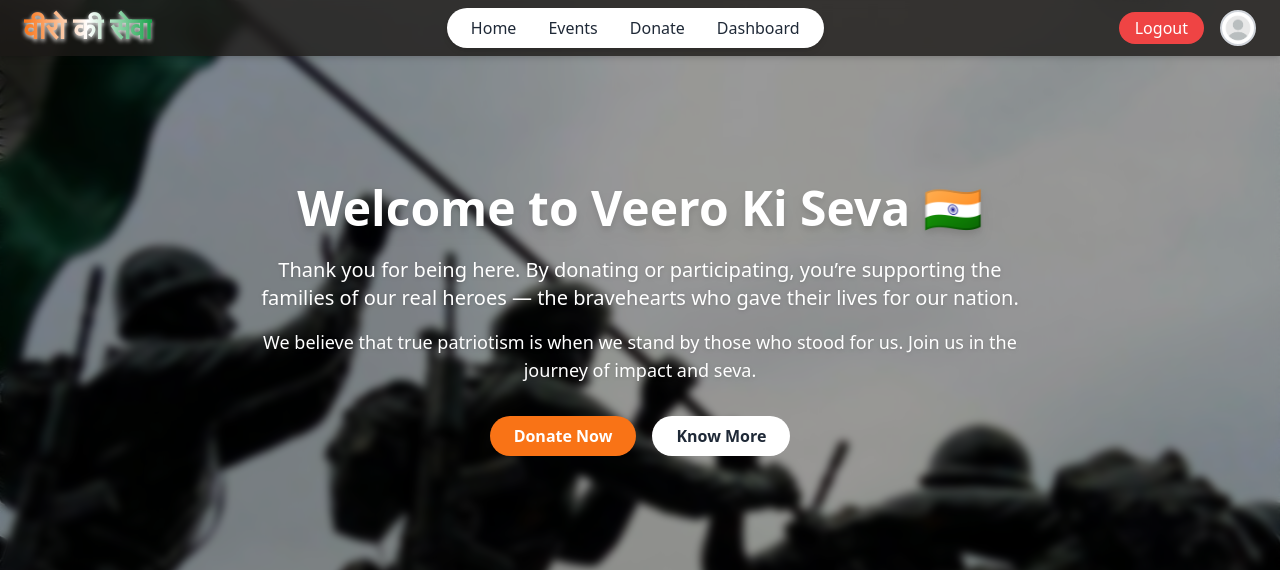
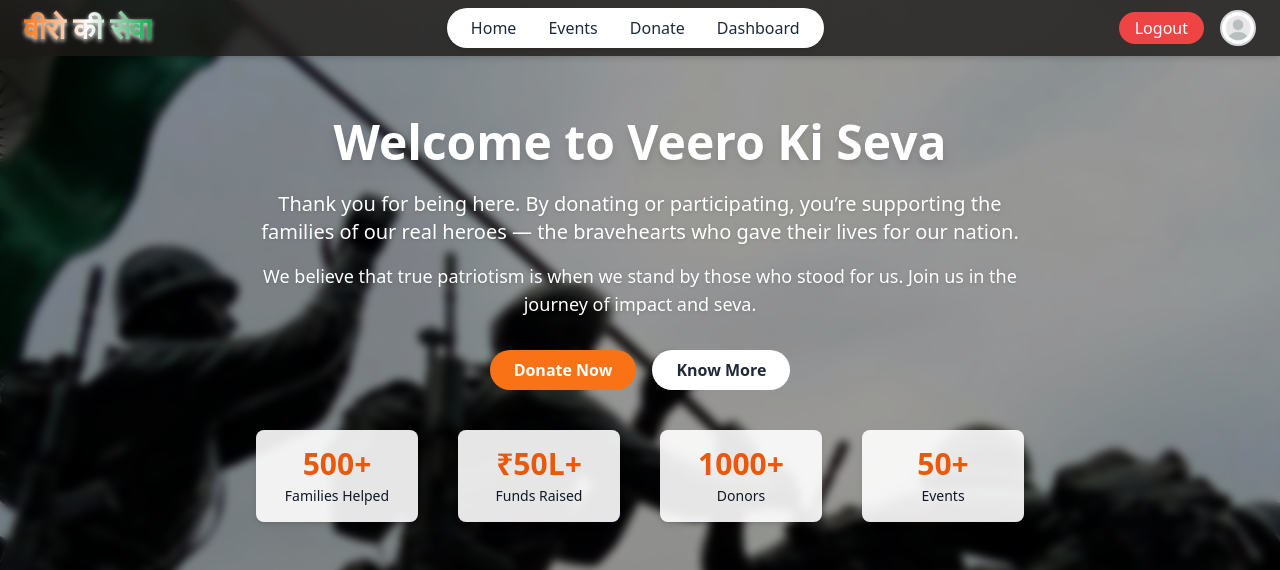
Before and after one commit to Nishil-Gangrade/veero-ki-seva-frontend, a React (Vite) app: page /donor/home in a window 1280 px wide. Shown: the top 570 px of the page. Built offline with nearby package versions, Linux system fonts and the light colour scheme.

Commit message:
made changes in navbar

```diff
--- a/src/components/DonorNavbar.jsx
+++ b/src/components/DonorNavbar.jsx
@@ -41,8 +41,8 @@ const DonorNavbar = () => {
         <div className={`transition-all duration-500 flex items-center ${isScrolled ? "bg-gradient-to-r from-orange-500 via-white to-green-600 p-[2px] rounded-full" : ""}`}>
           <div className={`flex items-center transition-all duration-500
             ${isScrolled
-              ? "bg-white rounded-full px-4 py-1 space-x-4 text-sm shadow-md"
-              : "bg-white rounded-full px-6 py-2 space-x-8 text-base shadow-md"}`}
+              ? "bg-black  rounded-full px-4 py-1 space-x-4 text-sm shadow-md"
+              : "bg-white  rounded-full px-6 py-2 space-x-8 text-base shadow-md"}`}
           >
             {[
               { to: "/donor/home", label: "Home" },
@@ -103,3 +103,4 @@ const DonorNavbar = () => {
 };
 
 export default DonorNavbar;
+// make changes in this to make navbar hright more also Navbar background turns black on scroll, with text turning white.
--- a/src/pages/donor/DonorHome.jsx
+++ b/src/pages/donor/DonorHome.jsx
@@ -23,7 +23,7 @@ const DonorHome = () => {
         {/* Title & Description */}
         <div className="max-w-3xl">
           <h1 className="text-4xl sm:text-5xl font-extrabold mb-6 drop-shadow-lg">
-            Welcome to Veero Ki Seva 🇮🇳
+            Welcome to Veero Ki Seva
           </h1>
           <p className="text-lg sm:text-xl mb-4 drop-shadow">
             Thank you for being here. By donating or participating, you’re supporting the families of our real heroes — the bravehearts who gave their lives for our nation.
@@ -31,13 +31,31 @@ const DonorHome = () => {
           <p className="text-base sm:text-lg mb-8 drop-shadow ">
             We believe that true patriotism is when we stand by those who stood for us. Join us in the journey of impact and seva.
           </p>
-          <div className="flex flex-col sm:flex-row gap-4 justify-center">
+          <div className="flex flex-col sm:flex-row gap-4 justify-center mb-10">
             <Link to="/donor/donate" className="bg-orange-500 text-white font-semibold px-6 py-2 rounded-full hover:bg-orange-600 transition">
               Donate Now
             </Link>
             <a href="#footer" className="bg-white text-gray-800 font-semibold px-6 py-2 rounded-full hover:bg-gray-300 transition">
               Know More
             </a>
+          </div>
+
+          {/* Stats Tiles */}
+          <div className="grid grid-cols-2 sm:grid-cols-4 gap-10 justify-center mt-4 text-gray-900">
+            {[
+              { number: '500+', label: 'Families Helped' },
+              { number: '₹50L+', label: 'Funds Raised' },
+              { number: '1000+', label: 'Donors' },
+              { number: '50+', label: 'Events' }
+            ].map((stat, idx) => (
+              <div
+                key={idx}
+                className="bg-white bg-opacity-90 rounded-lg shadow-md p-4 transform hover:scale-105 hover:shadow-lg transition-all"
+              >
+                <div className="text-2xl sm:text-3xl font-bold text-orange-600">{stat.number}</div>
+                <div className="text-sm mt-1">{stat.label}</div>
+              </div>
+            ))}
           </div>
         </div>
       </div>
```
